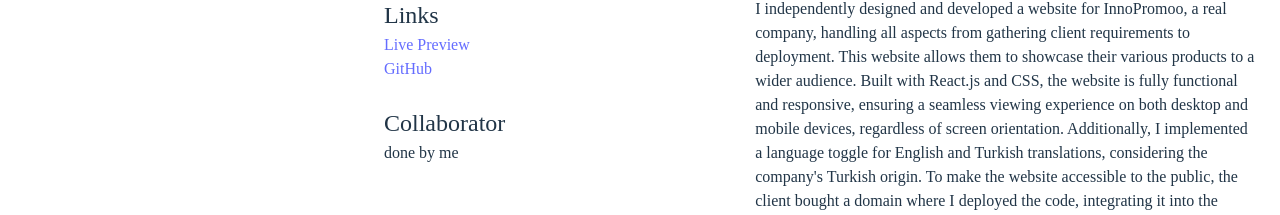
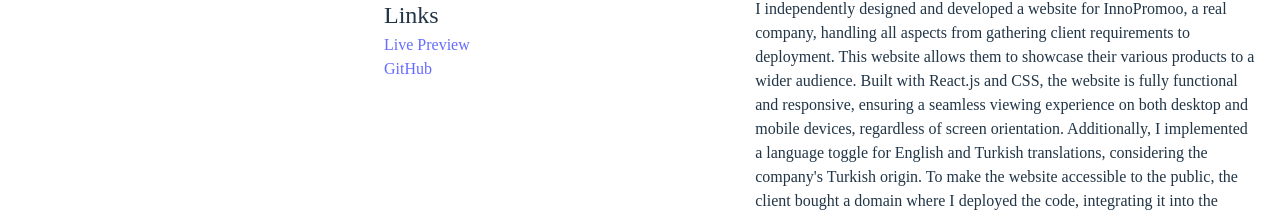
Before and after one commit to makimakimek/melodiPortfolio, a React (Vite) app: page /InnoPromoo in a window 1280 px wide. Shown: the part 354-569 px from the top of the page. Built offline with nearby package versions, Linux system fonts and the light colour scheme; a web font is replaced by a local one.

Commit message:
the collaborator section is deleted from the documents where the projects were done only by me

```diff
--- a/src/CountdownTimer.jsx
+++ b/src/CountdownTimer.jsx
@@ -90,18 +90,6 @@ function CountdownTimer() {
                                         </div>
                                     </div>
                                 </div>
-
-                                <div className = "collaborator">
-                                    <div className = "infoTitle">
-                                        Collaborator
-                                    </div>
-
-                                    <div className = "infoFullText">
-                                        <div className = "infoSubText">
-                                            done by me
-                                        </div>
-                                    </div>
-                                </div>
                             </div>
 
                             <div className = "projectParagraph">
--- a/src/InnoPromoo.jsx
+++ b/src/InnoPromoo.jsx
@@ -91,18 +91,6 @@ function InnoPromoo() {
                                         </div>
                                     </div>
                                 </div>
-
-                                <div className = "collaborator">
-                                    <div className = "infoTitle">
-                                        Collaborator
-                                    </div>
-
-                                    <div className = "infoFullText">
-                                        <div className = "infoSubText">
-                                            done by me
-                                        </div>
-                                    </div>
-                                </div>
                             </div>
 
                             <div className = "projectParagraph">
```
